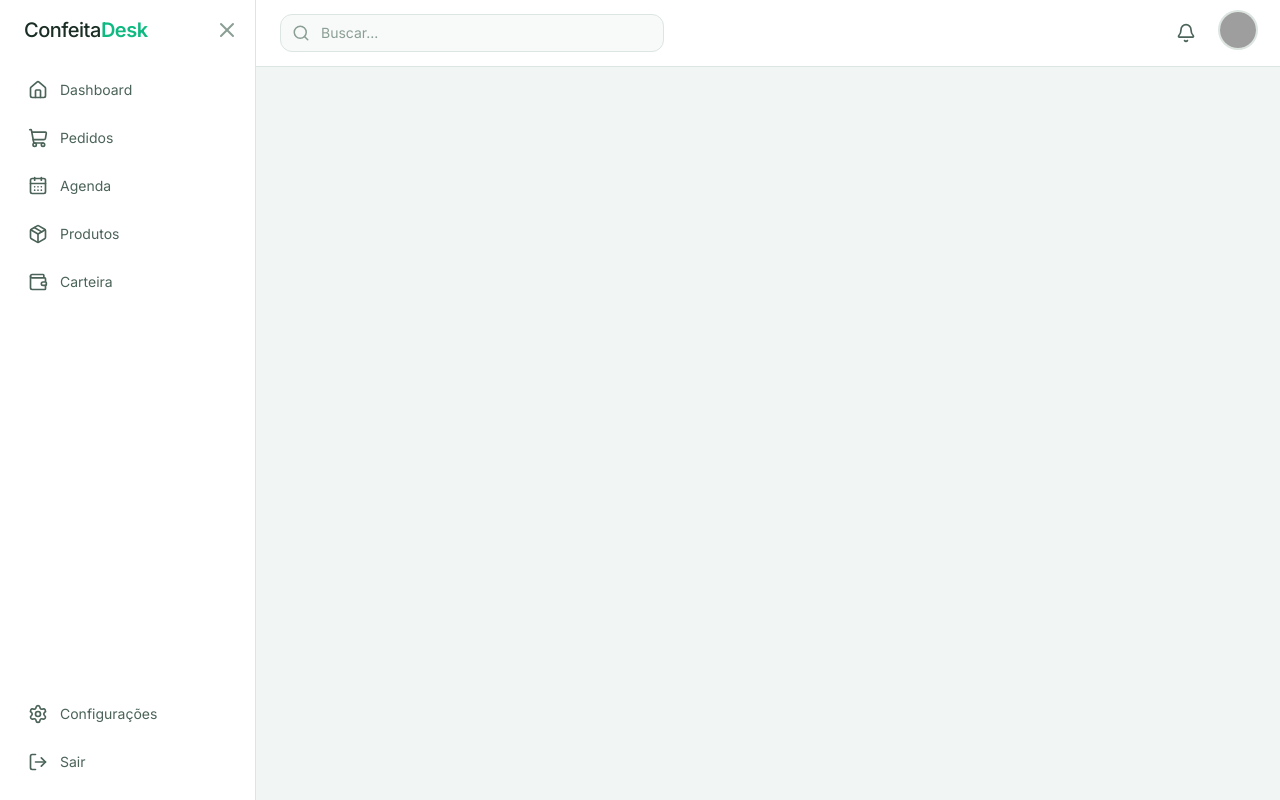
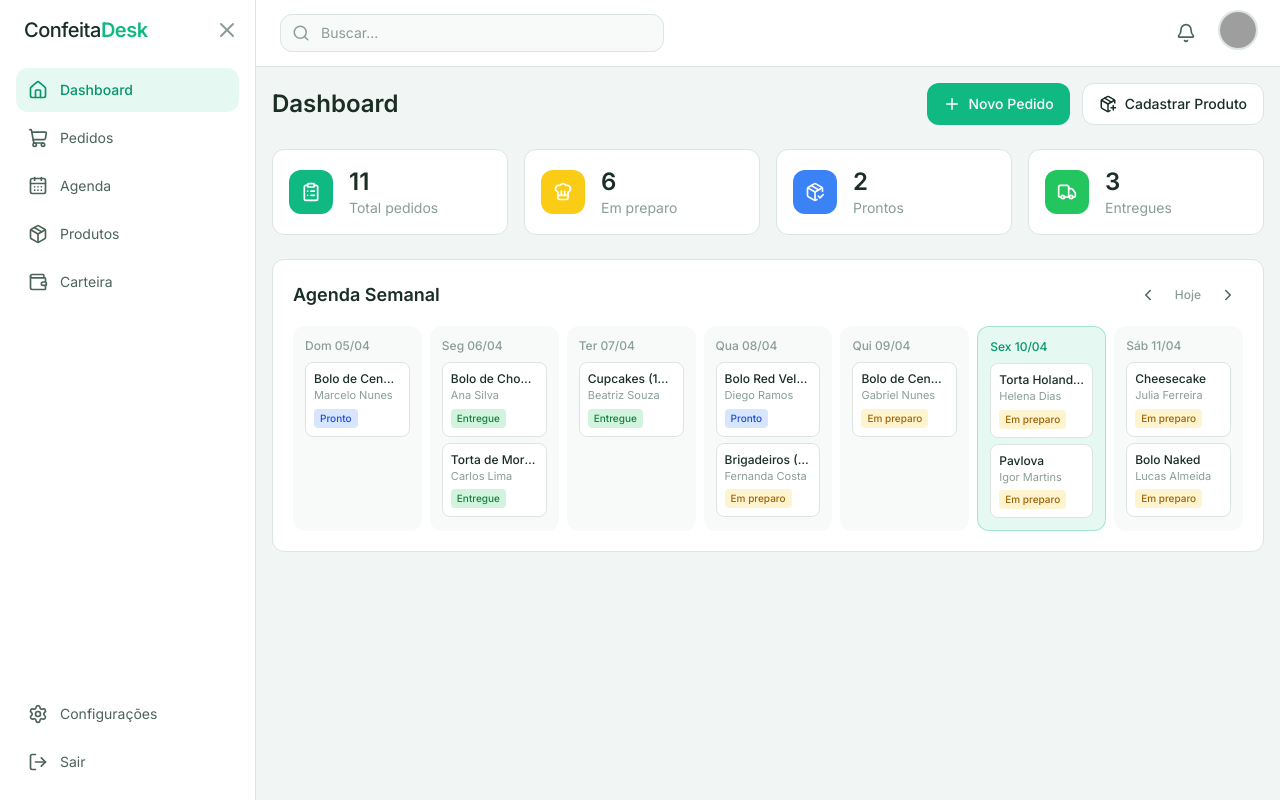
Before and after one commit to Diogo-Pires01/confeita-desk, a React (Vite) app in the folder frontend/: page /dashboard in a window 1280 px wide. Built offline with nearby package versions, Linux system fonts and the light colour scheme; grey boxes are pictures that could not be loaded.

Commit message:
Add tela inicial dashboard com dados mock

```diff
--- a/frontend/src/App.tsx
+++ b/frontend/src/App.tsx
@@ -4,6 +4,7 @@ import Landing from './pages/public/Landing';
 import Login from './pages/auth/Login';
 
 import DashboardLayout from './layouts/DashboardLayout';
+import Dashboard from './pages/dashboard/Dashboard';
 
 export default function AppRoutes() {
   return (
@@ -11,7 +12,9 @@ export default function AppRoutes() {
       <Routes>
         <Route path="/" element={<Landing />} />
         <Route path="/login" element={<Login />} />
-        <Route path="/dashboard" element={<DashboardLayout />} />
+        <Route path="/dashboard" element={<DashboardLayout />}>
+          <Route index element={<Dashboard />} />
+        </Route>
       </Routes>
     </BrowserRouter>
   );
--- a/frontend/src/components/Sidebar.tsx
+++ b/frontend/src/components/Sidebar.tsx
@@ -1,3 +1,4 @@
+import { NavLink } from 'react-router-dom';
 import {
   Menu,
   X,
@@ -11,11 +12,11 @@ import {
 } from 'lucide-react';
 
 const menuItems = [
-  { name: 'Dashboard', icon: Home },
-  { name: 'Pedidos', icon: ShoppingCart },
-  { name: 'Agenda', icon: CalendarDays },
-  { name: 'Produtos', icon: Package },
-  { name: 'Carteira', icon: Wallet },
+  { name: 'Dashboard', icon: Home, path: '/dashboard' },
+  { name: 'Pedidos', icon: ShoppingCart, path: '/dashboard/pedidos' },
+  { name: 'Agenda', icon: CalendarDays, path: '/dashboard/agenda' },
+  { name: 'Produtos', icon: Package, path: '/dashboard/produtos' },
+  { name: 'Carteira', icon: Wallet, path: '/dashboard/carteira' },
 ];
 
 interface SidebarProps {
@@ -51,13 +52,21 @@ export default function Sidebar({ isOpen, setIsOpen }: SidebarProps) {
         {menuItems.map((item) => {
           const Icon = item.icon;
           return (
-            <button
+            <NavLink
               key={item.name}
-              className={`flex items-center gap-3 p-3 rounded-xl text-dash-text-soft hover:bg-dash-hover hover:text-dash-text-main cursor-pointer transition ${!isOpen ? 'justify-center' : ''}`}
+              to={item.path}
+              end={item.path === '/dashboard'}
+              className={({ isActive }) =>
+                `flex items-center gap-3 p-3 rounded-xl cursor-pointer transition ${!isOpen ? 'justify-center' : ''} ${
+                  isActive
+                    ? 'bg-primary/10 text-primary-dark font-medium'
+                    : 'text-dash-text-soft hover:bg-dash-hover hover:text-dash-text-main'
+                }`
+              }
             >
               <Icon size={20} />
               {isOpen && <span className="text-sm">{item.name}</span>}
-            </button>
+            </NavLink>
           );
         })}
       </nav>
--- /dev/null
+++ b/frontend/src/components/dashboard/NewOrderButton.tsx
@@ -0,0 +1,10 @@
+import { Plus } from 'lucide-react';
+
+export function NewOrderButton() {
+  return (
+    <button className="flex items-center gap-2 bg-primary hover:bg-primary-dark text-white text-sm font-medium px-4 py-2.5 rounded-xl transition">
+      <Plus size={18} />
+      Novo Pedido
+    </button>
+  );
+}
--- /dev/null
+++ b/frontend/src/components/dashboard/NewProductButton.tsx
@@ -0,0 +1,10 @@
+import { PackagePlus } from 'lucide-react';
+
+export function NewProductButton() {
+  return (
+    <button className="flex items-center gap-2 bg-dash-surface hover:bg-dash-hover border border-dash-border text-dash-text-main text-sm font-medium px-4 py-2.5 rounded-xl transition">
+      <PackagePlus size={18} />
+      Cadastrar Produto
+    </button>
+  );
+}
--- /dev/null
+++ b/frontend/src/components/dashboard/SummaryCard.tsx
@@ -0,0 +1,27 @@
+import type { LucideIcon } from 'lucide-react';
+
+interface SummaryCardProps {
+  label: string;
+  value: number;
+  icon: LucideIcon;
+  color: string;
+}
+
+export default function SummaryCard({
+  label,
+  value,
+  icon: Icon,
+  color,
+}: SummaryCardProps) {
+  return (
+    <div className="flex items-center gap-4 bg-dash-surface border border-dash-border rounded-xl p-4">
+      <div className={`p-3 rounded-xl ${color}`}>
+        <Icon size={20} className="text-white" />
+      </div>
+      <div>
+        <p className="text-2xl font-semibold text-dash-text-main">{value}</p>
+        <p className="text-sm text-dash-text-muted">{label}</p>
+      </div>
+    </div>
+  );
+}
--- /dev/null
+++ b/frontend/src/components/dashboard/WeeklyAgenda.tsx
@@ -0,0 +1,115 @@
+import { useState } from 'react';
+import { ChevronLeft, ChevronRight } from 'lucide-react';
+import type { Order, OrderStatus } from '../../types/order';
+
+const DAY_LABELS = ['Dom', 'Seg', 'Ter', 'Qua', 'Qui', 'Sex', 'Sáb'];
+
+const statusStyle: Record<OrderStatus, string> = {
+  preparo: 'bg-status-producao/20 text-yellow-700',
+  pronto: 'bg-status-pronto/20 text-blue-700',
+  entregue: 'bg-status-entregue/20 text-green-700',
+};
+
+const statusLabel: Record<OrderStatus, string> = {
+  preparo: 'Em preparo',
+  pronto: 'Pronto',
+  entregue: 'Entregue',
+};
+
+interface WeeklyAgendaProps {
+  orders: Order[];
+}
+
+function getWeekDays(offset: number): { label: string; date: string }[] {
+  const now = new Date();
+  const sunday = new Date(now);
+  sunday.setDate(now.getDate() - now.getDay() + offset * 7);
+
+  return Array.from({ length: 7 }, (_, i) => {
+    const d = new Date(sunday);
+    d.setDate(sunday.getDate() + i);
+    return {
+      label: `${DAY_LABELS[i]} ${String(d.getDate()).padStart(2, '0')}/${String(d.getMonth() + 1).padStart(2, '0')}`,
+      date: d.toISOString().split('T')[0],
+    };
+  });
+}
+
+export default function WeeklyAgenda({ orders }: WeeklyAgendaProps) {
+  const [weekOffset, setWeekOffset] = useState(0);
+  const days = getWeekDays(weekOffset);
+  const today = new Date().toISOString().split('T')[0];
+
+  return (
+    <div className="bg-dash-surface border border-dash-border rounded-xl p-5">
+      <div className="flex items-center justify-between mb-4">
+        <h2 className="text-lg font-semibold text-dash-text-main">
+          Agenda Semanal
+        </h2>
+        <div className="flex items-center gap-1">
+          <button
+            onClick={() => setWeekOffset((w) => w - 1)}
+            className="p-1.5 rounded-lg text-dash-text-soft hover:bg-dash-hover transition"
+            aria-label="Semana anterior"
+          >
+            <ChevronLeft size={18} />
+          </button>
+          <button
+            onClick={() => setWeekOffset(0)}
+            className="text-xs font-medium text-dash-text-muted hover:text-dash-text-main px-2 py-1 rounded-lg hover:bg-dash-hover transition"
+          >
+            Hoje
+          </button>
+          <button
+            onClick={() => setWeekOffset((w) => w + 1)}
+            className="p-1.5 rounded-lg text-dash-text-soft hover:bg-dash-hover transition"
+            aria-label="Próxima semana"
+          >
+            <ChevronRight size={18} />
+          </button>
+        </div>
+      </div>
+
+      <div className="grid grid-cols-7 gap-2">
+        {days.map(({ label, date }) => {
+          const dayOrders = orders.filter((o) => o.date === date);
+          const isToday = date === today;
+
+          return (
+            <div
+              key={date}
+              className={`rounded-xl p-3 min-h-[140px] ${isToday ? 'bg-primary/10 border border-primary/30' : 'bg-dash-card'}`}
+            >
+              <p
+                className={`text-xs font-medium mb-2 ${isToday ? 'text-primary-dark' : 'text-dash-text-muted'}`}
+              >
+                {label}
+              </p>
+
+              <div className="flex flex-col gap-1.5">
+                {dayOrders.map((order) => (
+                  <div
+                    key={order.id}
+                    className="bg-dash-surface rounded-lg p-2 border border-dash-border"
+                  >
+                    <p className="text-xs font-medium text-dash-text-main truncate">
+                      {order.product}
+                    </p>
+                    <p className="text-[11px] text-dash-text-muted truncate">
+                      {order.customer}
+                    </p>
+                    <span
+                      className={`inline-block text-[10px] font-medium px-1.5 py-0.5 rounded mt-1 ${statusStyle[order.status]}`}
+                    >
+                      {statusLabel[order.status]}
+                    </span>
+                  </div>
+                ))}
+              </div>
+            </div>
+          );
+        })}
+      </div>
+    </div>
+  );
+}
--- /dev/null
+++ b/frontend/src/mocks/dashboard.ts
@@ -0,0 +1,98 @@
+import type { Order } from '../types/order';
+
+function getWeekDay(offset: number): string {
+  const d = new Date();
+  d.setDate(d.getDate() - d.getDay() + offset);
+  return d.toISOString().split('T')[0];
+}
+
+export const mockOrders: Order[] = [
+  {
+    id: '1',
+    customer: 'Ana Silva',
+    product: 'Bolo de Chocolate',
+    date: getWeekDay(1),
+    status: 'entregue',
+    total: 120,
+  },
+  {
+    id: '2',
+    customer: 'Carlos Lima',
+    product: 'Torta de Morango',
+    date: getWeekDay(1),
+    status: 'entregue',
+    total: 95,
+  },
+  {
+    id: '3',
+    customer: 'Beatriz Souza',
+    product: 'Cupcakes (12un)',
+    date: getWeekDay(2),
+    status: 'entregue',
+    total: 72,
+  },
+  {
+    id: '4',
+    customer: 'Diego Ramos',
+    product: 'Bolo Red Velvet',
+    date: getWeekDay(3),
+    status: 'pronto',
+    total: 150,
+  },
+  {
+    id: '5',
+    customer: 'Fernanda Costa',
+    product: 'Brigadeiros (50un)',
+    date: getWeekDay(3),
+    status: 'preparo',
+    total: 60,
+  },
+  {
+    id: '6',
+    customer: 'Gabriel Nunes',
+    product: 'Bolo de Cenoura',
+    date: getWeekDay(4),
+    status: 'preparo',
+    total: 85,
+  },
+  {
+    id: '7',
+    customer: 'Helena Dias',
+    product: 'Torta Holandesa',
+    date: getWeekDay(5),
+    status: 'preparo',
+    total: 110,
+  },
+  {
+    id: '8',
+    customer: 'Igor Martins',
+    product: 'Pavlova',
+    date: getWeekDay(5),
+    status: 'preparo',
+    total: 130,
+  },
+  {
+    id: '9',
+    customer: 'Julia Ferreira',
+    product: 'Cheesecake',
+    date: getWeekDay(6),
+    status: 'preparo',
+    total: 90,
+  },
+  {
+    id: '10',
+    customer: 'Lucas Almeida',
+    product: 'Bolo Naked',
+    date: getWeekDay(6),
+    status: 'preparo',
+    total: 140,
+  },
+  {
+    id: '11',
+    customer: 'Marcelo Nunes',
+    product: 'Bolo de Cenoura',
+    date: getWeekDay(0),
+    status: 'pronto',
+    total: 100,
+  },
+];
--- /dev/null
+++ b/frontend/src/pages/dashboard/Dashboard.tsx
@@ -0,0 +1,56 @@
+import { ClipboardList, ChefHat, PackageCheck, Truck } from 'lucide-react';
+import { mockOrders } from '../../mocks/dashboard';
+import SummaryCard from '../../components/dashboard/SummaryCard';
+import WeeklyAgenda from '../../components/dashboard/WeeklyAgenda';
+import { NewOrderButton } from '../../components/dashboard/NewOrderButton';
+import { NewProductButton } from '../../components/dashboard/NewProductButton';
+
+const count = (status?: string) =>
+  status
+    ? mockOrders.filter((o) => o.status === status).length
+    : mockOrders.length;
+
+export default function Dashboard() {
+  return (
+    <div className="space-y-6">
+      <div className="flex items-center justify-between">
+        <h1 className="text-2xl font-semibold text-dash-text-main">
+          Dashboard
+        </h1>
+        <div className="flex gap-3">
+          <NewOrderButton />
+          <NewProductButton />
+        </div>
+      </div>
+
+      <div className="grid grid-cols-4 gap-4">
+        <SummaryCard
+          label="Total pedidos"
+          value={count()}
+          icon={ClipboardList}
+          color="bg-primary"
+        />
+        <SummaryCard
+          label="Em preparo"
+          value={count('preparo')}
+          icon={ChefHat}
+          color="bg-status-producao"
+        />
+        <SummaryCard
+          label="Prontos"
+          value={count('pronto')}
+          icon={PackageCheck}
+          color="bg-status-pronto"
+        />
+        <SummaryCard
+          label="Entregues"
+          value={count('entregue')}
+          icon={Truck}
+          color="bg-status-entregue"
+        />
+      </div>
+
+      <WeeklyAgenda orders={mockOrders} />
+    </div>
+  );
+}
--- /dev/null
+++ b/frontend/src/types/order.ts
@@ -0,0 +1,10 @@
+export type OrderStatus = 'preparo' | 'pronto' | 'entregue';
+
+export interface Order {
+  id: string;
+  customer: string;
+  product: string;
+  date: string;
+  status: OrderStatus;
+  total: number;
+}
--- a/frontend/tailwind.config.js
+++ b/frontend/tailwind.config.js
@@ -1,60 +1,55 @@
 /** @type {import('tailwindcss').Config} */
 export default {
-  content: ["./index.html", "./src/**/*.{js,ts,jsx,tsx}"],
+  content: ['./index.html', './src/**/*.{js,ts,jsx,tsx}'],
   theme: {
     extend: {
       fontFamily: {
-        sans: ["Inter", "sans-serif"],
+        sans: ['Inter', 'sans-serif'],
       },
 
       colors: {
         primary: {
-          DEFAULT: "#10b981",
-          light: "#34d399",
-          dark: "#059669",
+          DEFAULT: '#10b981',
+          light: '#34d399',
+          dark: '#059669',
         },
-        accent: "#5eead4",
+        accent: '#5eead4',
 
-        // Landing & Login (escuro)
         bg: {
-          DEFAULT: "#0a0f0d",
-          card: "rgba(255,255,255,0.05)",
-          hover: "rgba(255,255,255,0.08)",
+          DEFAULT: '#0a0f0d',
+          card: 'rgba(255,255,255,0.05)',
+          hover: 'rgba(255,255,255,0.08)',
         },
 
-        // Dashboard (claro)
         dash: {
-          bg: "#f1f5f3",
-          surface: "#ffffff",
-          card: "#f8faf9",
-          hover: "#e8f0ec",
-          border: "#dce5e0",
+          bg: '#f1f5f3',
+          surface: '#ffffff',
+          card: '#f8faf9',
+          hover: '#e8f0ec',
+          border: '#dce5e0',
         },
 
         border: {
-          DEFAULT: "rgba(255,255,255,0.08)",
-          light: "rgba(255,255,255,0.12)",
+          DEFAULT: 'rgba(255,255,255,0.08)',
+          light: 'rgba(255,255,255,0.12)',
         },
 
-        // Textos escuros (Landing/Login)
         text: {
-          main: "#e8f5ef",
-          soft: "#8fbbaa",
-          muted: "#5a8a78",
+          main: '#e8f5ef',
+          soft: '#8fbbaa',
+          muted: '#5a8a78',
         },
 
-        // Textos claros (Dashboard)
-        "dash-text": {
-          main: "#1a2e25",
-          soft: "#4b6358",
-          muted: "#8a9e94",
+        'dash-text': {
+          main: '#1a2e25',
+          soft: '#4b6358',
+          muted: '#8a9e94',
         },
 
         status: {
-          producao: "#FACC15",
-          pronto: "#3B82F6",
-          entregue: "#22C55E",
-          cancelado: "#EF4444",
+          producao: '#FACC15',
+          pronto: '#3B82F6',
+          entregue: '#22C55E',
         },
       },
     },
```
